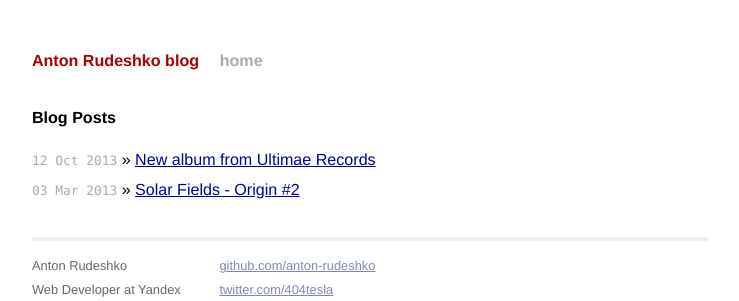
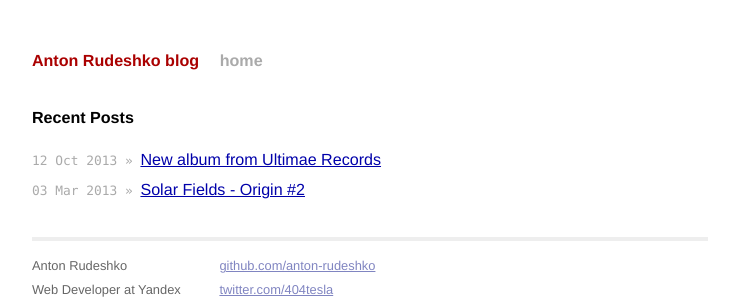
Before and after one commit to anton-rudeshko/anton-rudeshko.github.io, a Jekyll site: the page built from index.html, in a window 1280 px wide. Shown: the top 301 px of the page, without its empty margins (270-1009 px from the left). Built offline with Jekyll 4.4.1, drawn with Linux system fonts in a browser that asks for light colours; Markdown is read by kramdown in place of the engine named in the settings.

Commit message:
Moar BEM

```diff
--- a/index.html
+++ b/index.html
@@ -1,13 +1,16 @@
 ---
 layout: default
-title: Your New Jekyll Site
+title: Anton Rudeshko blog
 ---
 
 <div id="home">
-  <h1>Blog Posts</h1>
+  <h1>Recent Posts</h1>
   <ul class="posts">
     {% for post in site.posts %}
-      <li><span>{{ post.date | date_to_string }}</span> &raquo; <a href="{{ post.url }}">{{ post.title }}</a></li>
+      <li class="posts__post">
+        <span class="posts__date">{{ post.date | date_to_string }} &raquo; </span>
+        <a class="link posts__title" href="{{ post.url }}">{{ post.title }}</a>
+      </li>
     {% endfor %}
   </ul>
 </div>
```
